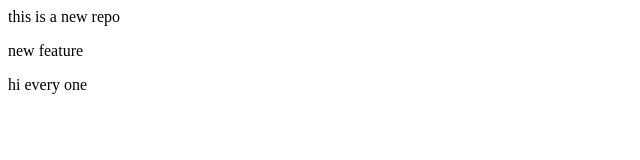
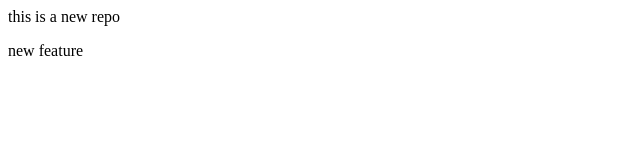
Before and after one commit to ankitgithub43/localrepo, a plain HTML site: page index.html in a window 1280 px wide. Shown: the full height of the page, 0-640 px from the left. Drawn offline with Linux system fonts and the light colour scheme.

Commit message:
removed one line

```diff
--- a/index.html
+++ b/index.html
@@ -1,3 +1,2 @@
 <p>this is a new repo</p>
  <p> new feature</p>
- <p> hi every one </p>
```
